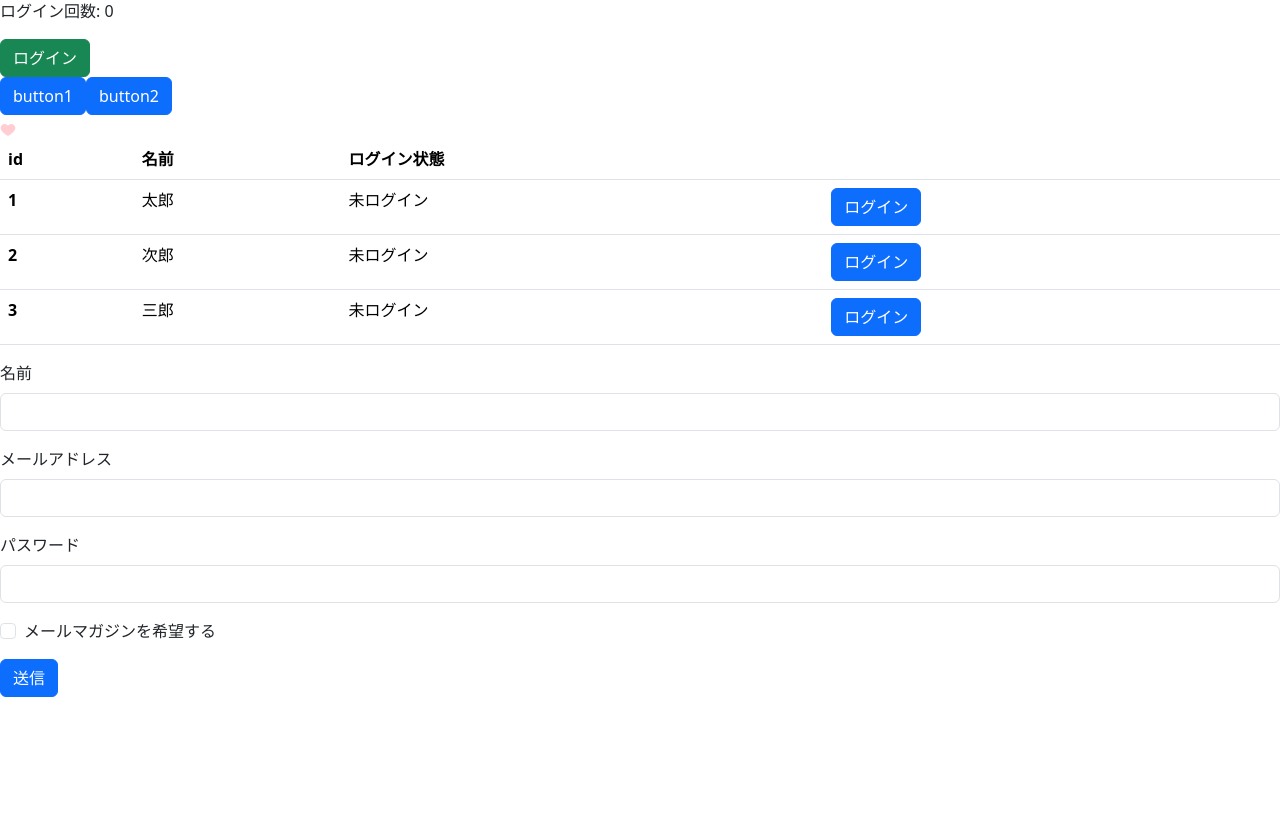
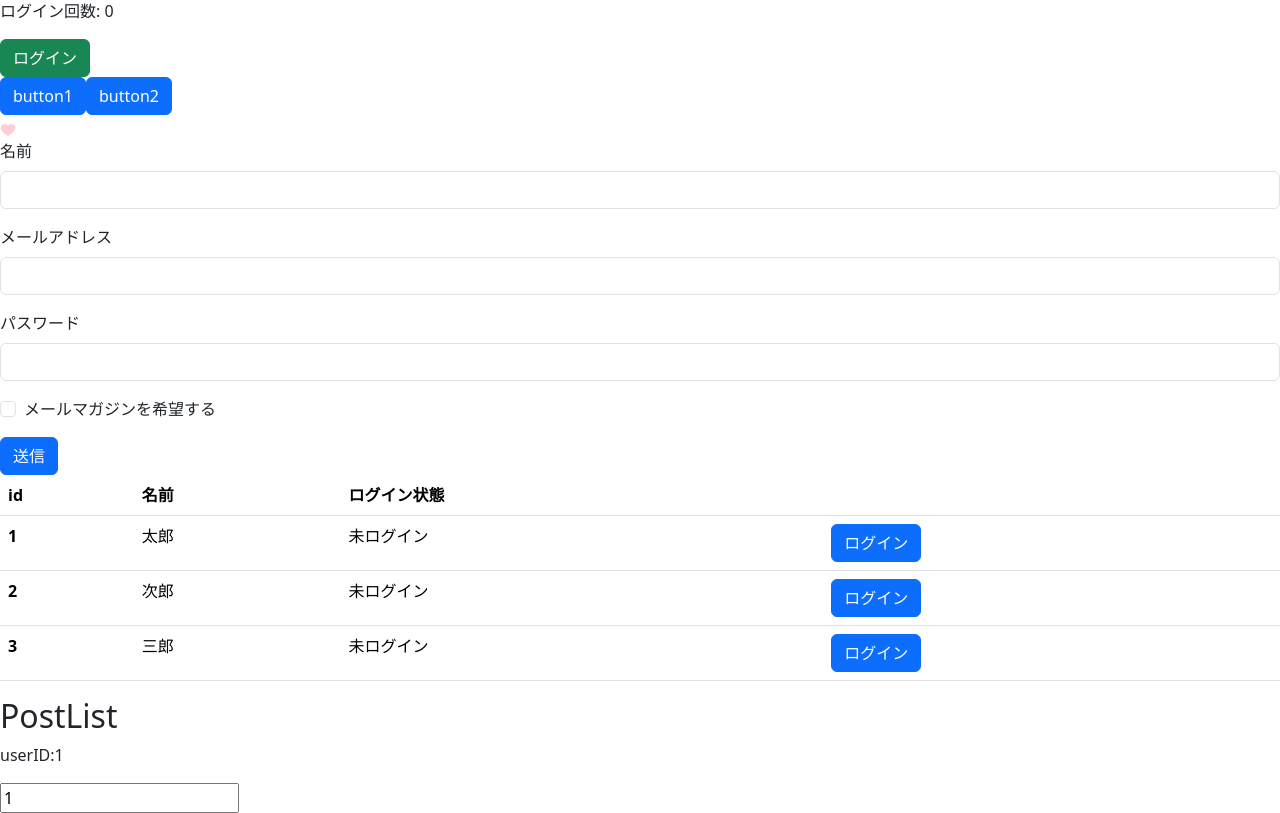
Before and after one commit to Hashimoto-Noriaki/react-first-project, a React (Vite) app: page / in a window 1280 px wide. Shown: the part 440-1253 px from the top of the page. Before the commit the page ends 1137 px from the top, so only its background shows below. Built offline with nearby package versions, Linux system fonts and the light colour scheme.

Commit message:
useEffectを使用

```diff
--- a/src/App.tsx
+++ b/src/App.tsx
@@ -3,7 +3,9 @@ import { Breadcrumb } from "./components/Breadcrumb";
 import { PrimaryButton } from "./components/PrimaryButton";
 import { Like } from "./components/Like";
 import { UserList } from "./components/UserList";
+import { PostList } from "./components/PostList";
 import { Form } from "./components/Form";
+
 
 const App = () => {
   const items1 = ["Home1", "Library1", "Date1"];
@@ -19,8 +21,9 @@ const App = () => {
       <div>
         <Like />
       </div>
+      <Form />
       <UserList />
-      <Form />
+      <PostList />
     </div>
   );
 };
--- /dev/null
+++ b/src/components/PostList.tsx
@@ -0,0 +1,22 @@
+import { useEffect,useState } from "react";
+
+export const PostList = () => {
+    const [userId, setUserId] = useState(1);
+    useEffect(() =>{
+        console.log("PostsList");
+    },[userId]);
+
+    return (
+        <div>
+            <h2>PostList</h2>
+            <div>
+                <p>userID:{userId}</p>
+                <input
+                    type="number"
+                    value={userId}
+                    onChange={(e) => setUserId(Number(e.target.value))}
+                />
+            </div>
+        </div>
+    );
+};
--- a/src/main.tsx
+++ b/src/main.tsx
@@ -6,6 +6,5 @@ import "bootstrap/dist/css/bootstrap.css";
 ReactDOM.createRoot(document.getElementById('root')!).render(
   <React.StrictMode>
     <App />
-
   </React.StrictMode>,
-)
+);
```
Also changed, not shown: 1 other file (tests, documents, lock files or other folders).
